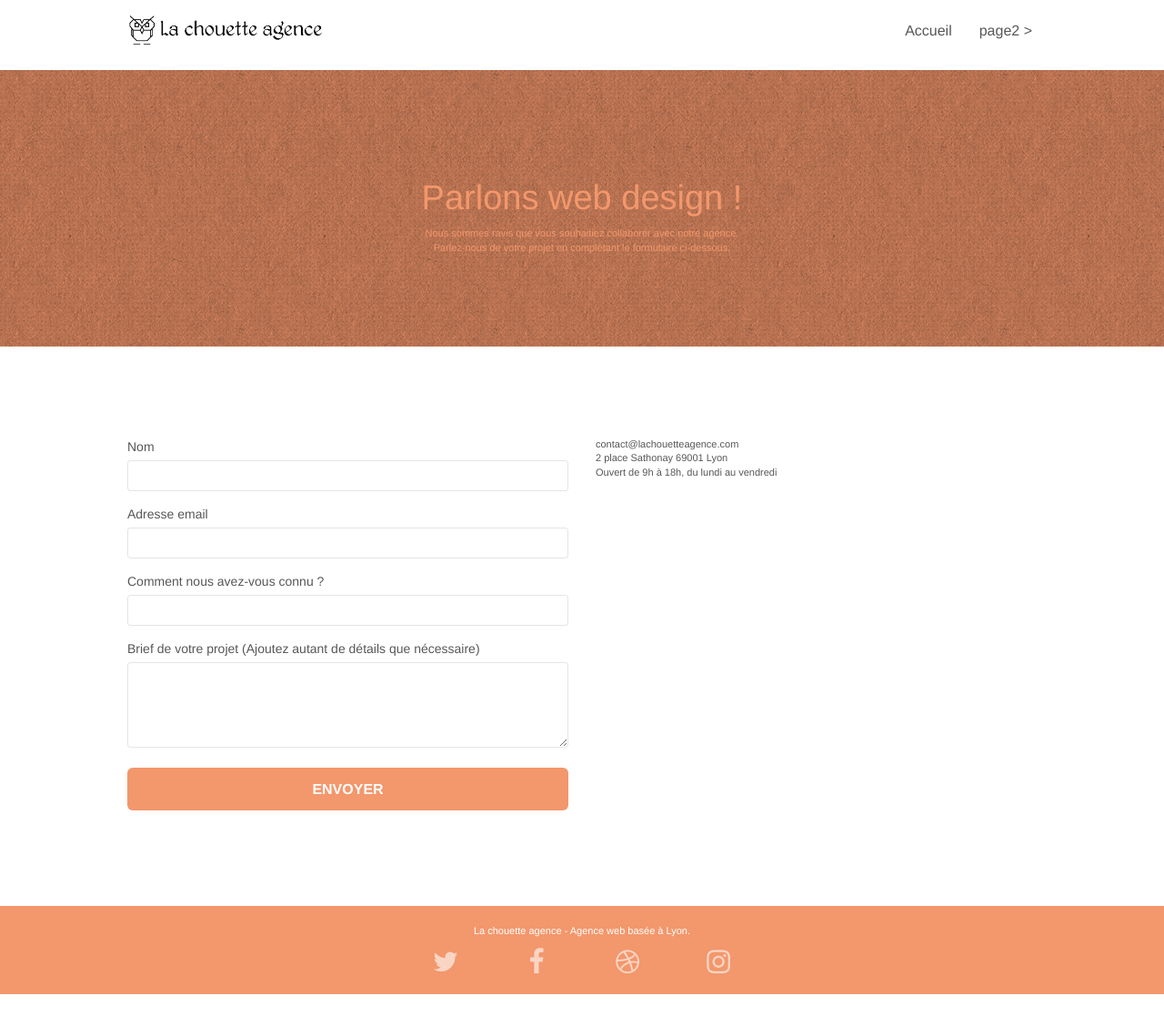
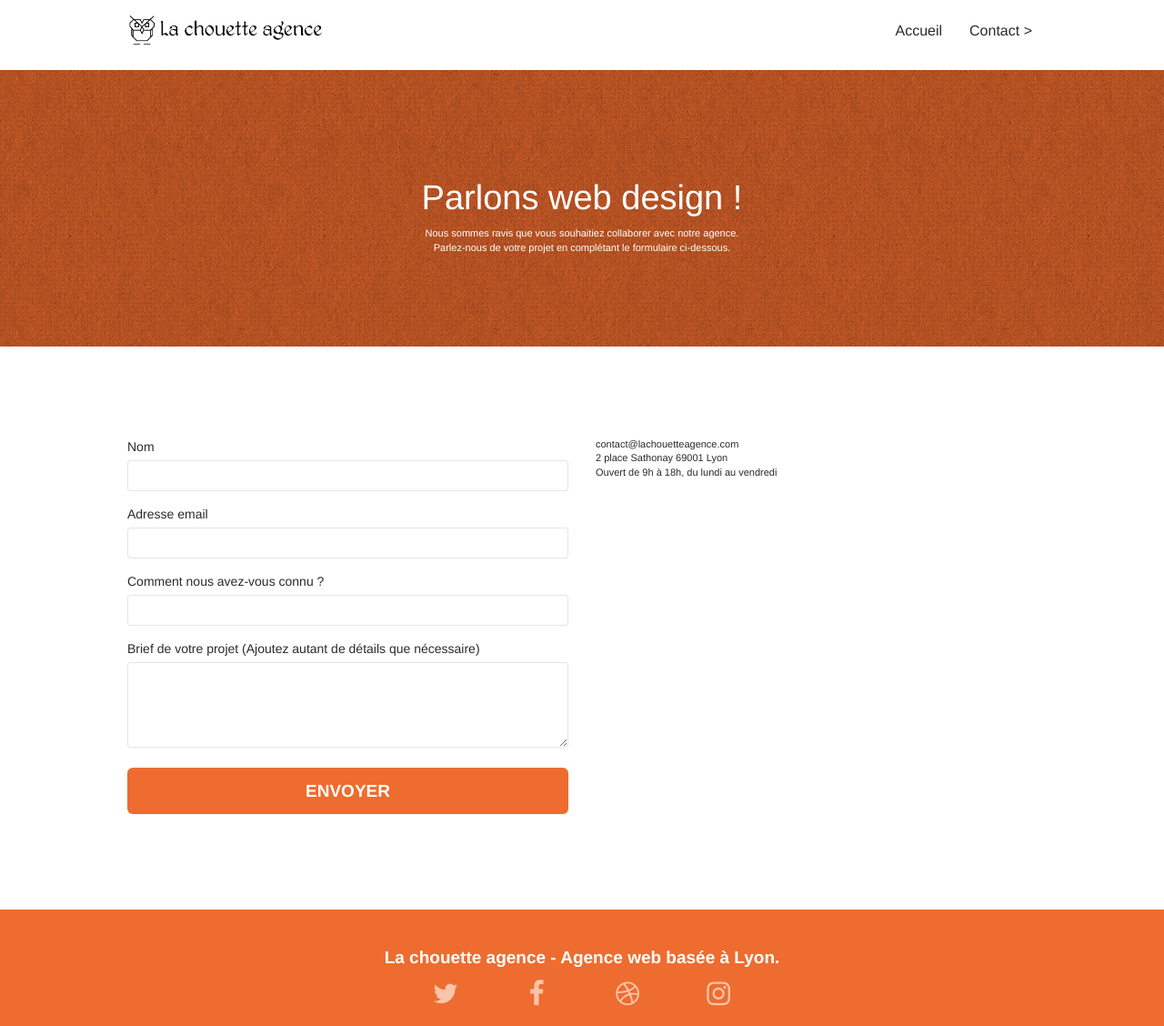
Before and after one commit to abguven/AbdulkadirGUVEN_4_15022022, a plain HTML site: page contactez-la-chouette-agence.html in a window 1280 px wide. Shown: the part 15-1143 px from the top of the page at 91% size. Before the commit the page ends 1108 px from the top, so only its background shows below. Drawn offline with nearby package versions, Linux system fonts and the light colour scheme; files that its build step writes are made by us from their sources; a script that the page names is missing.

Commit message:
contraste correction

```diff
--- a/contactez-la-chouette-agence.html
+++ b/contactez-la-chouette-agence.html
@@ -48,7 +48,7 @@
 					<li>
 					</li>
 					<li>
-						<a href="page2.html">page2 &gt;</a>
+						<a href="contactez-la-chouette-agence.html">Contact &gt;</a>
 					</li>
 				</ul>
 			</div>
@@ -129,9 +129,9 @@
 	<div class="container bloc-sm">
 		<div class="row">
 			<div class="col-sm-12">
-				<p class="text-center white">
+				<h2 class="footer__title text-center white">
 					La chouette agence - Agence web basée à Lyon.<br>
-				</p>
+				</h2>
 				<div class="row row-no-gutters social">
 					<div class="col-sm-3">
 						<div class="text-center">
--- a/style.css
+++ b/style.css
@@ -1,3 +1,20 @@
+/* Colors */
+:root{
+    --cc-primary:hsl(19, 85%, 56%);
+    --cc-primary-hover: hsl(19, 68%, 50%);
+    --cc-text-default: hsl(0, 0%, 17%);
+}
+
+.footer__title{
+    font-size: 19px;
+    font-weight: bold;
+}
+
+.footer__category{
+    color: var(--cc-text-default)!important;
+}
+
+
 body {
     margin: 0;
     padding: 0;
@@ -651,7 +668,7 @@ label,
 a {
     font-family: "helvetica";
     font-weight: 400;
-    color: #575757!important;
+    color: var(--cc-text-default)!important;
 }
 
 .container {
@@ -695,7 +712,7 @@ p {
     color: #FFFFFF!important;
     text-transform: uppercase;
     padding: 12px 28px 12px 28px;
-    font-size: 16px;
+    font-size: 19px;
     font-weight: 700;
 }
 
@@ -771,20 +788,20 @@ h4 {
 }
 
 .bgc-atomic-tangerine {
-    background-color: #F3976C;
+    background-color: var(--cc-primary);
 }
 
 .tc-white {
-    color: #F3976C!important;
+    color: white!important;
 }
 
 .btn-atomic-tangerine {
-    background: #F3976C;
+    background: var(--cc-primary);
     color: #FFFFFF!important;
 }
 
 .btn-atomic-tangerine:hover {
-    background: #c27956!important;
+    background: var(--cc-primary-hover)!important;
     color: #FFFFFF!important;
 }
 
@@ -797,11 +814,11 @@ h4 {
 }
 
 .ltc-atomic-tangerine {
-    color: #F3976C!important;
+    color: var(--cc-primary)!important;
 }
 
 .ltc-atomic-tangerine:hover {
-    color: #c27956!important;
+    color: var(--cc-primary-hover)!important;
 }
 
 .icon-dark-slate-blue {
```
Also changed, not shown: index.html (+5 -5 lines).
